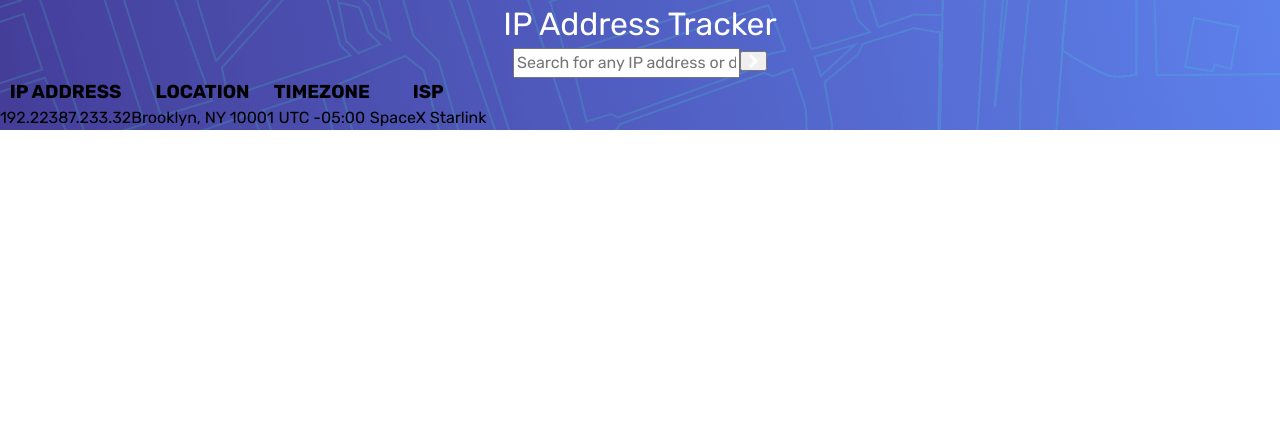
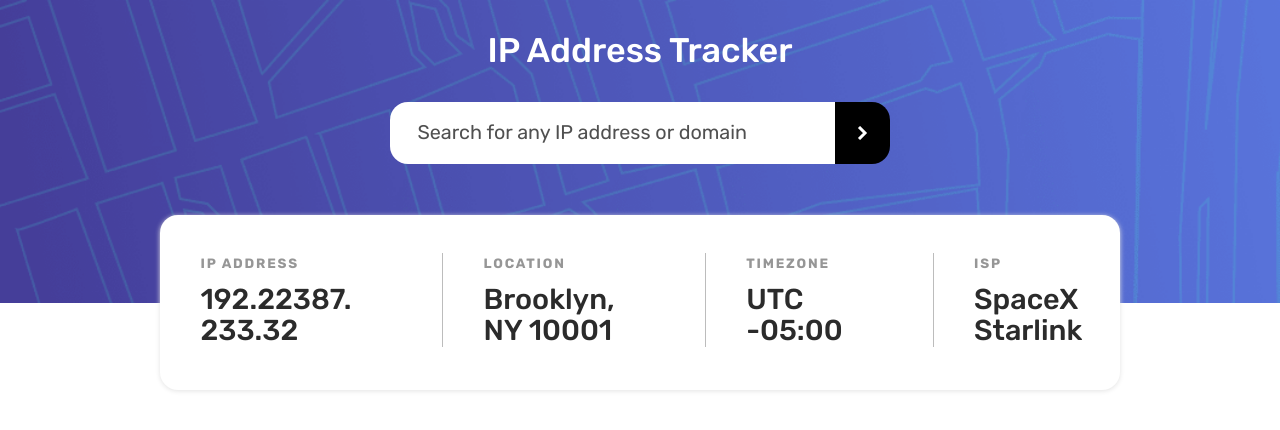
Before and after one commit to darrowv/ip-address-tracker, a React (Vite) app: page / in a window 1280 px wide. Shown: the top 430 px of the page. Built offline with nearby package versions, Linux system fonts and the light colour scheme.

Commit message:
some basic styling

```diff
--- a/src/components/UpperPart/Parameters.scss
+++ b/src/components/UpperPart/Parameters.scss
@@ -1,3 +1,50 @@
+@import "../variables";
+
 .parameters {
-  display: flex;
+  width: 75%;
+  height: 9.72rem;
+  background-color: white;
+  box-shadow: 0px 1px 5px rgb(227, 227, 227);
+  border-radius: 1rem;
+  margin: auto;
+  padding-top: 2.1rem;
+  position: absolute;
+  top: calc(100% - 4.9rem);
+  left: 50%;
+  transform: translateX(-50%);
+
+  ul {
+    list-style-type: none;
+    display: flex;
+    padding: 0;
+
+
+    li {
+      text-align: start;
+      width: 20%;
+      padding-left: 2.25rem;
+      margin-right: 5rem;
+    }
+
+    li + li {
+      border-left: 1px solid rgb(188, 188, 188);
+    }
+
+    h3 {
+      font-size: .75rem;
+      font-weight: $fnt-bold;
+      letter-spacing: .1rem;
+      color: $clr-dark-grey;
+      margin-bottom: 0.6rem;
+    }
+
+    p {
+      font-size: 1.6rem;
+      font-weight: $fnt-regular;
+      color: $clr-very-dark-grey;
+      line-height: 1.75rem;
+    }
+  }
+
+
 }
--- a/src/components/UpperPart/Parameters.tsx
+++ b/src/components/UpperPart/Parameters.tsx
@@ -3,22 +3,24 @@ import "./Parameters.scss";
 const Parameters = () => {
   return (
     <section className="parameters">
-      <div className="ip-address">
-        <h3 className="ip-address__title">IP ADDRESS</h3>
-        <p className="ip-address__data">192.22387.233.32</p>
-      </div>
-      <div className="location">
-        <h3 className="location__title">LOCATION</h3>
-        <p className="location__data">Brooklyn, NY 10001</p>
-      </div>
-      <div className="timezone">
-        <h3 className="timezone__title">TIMEZONE</h3>
-        <p className="timezone__data">UTC -05:00</p>
-      </div>
-      <div className="isp">
-        <h3 className="isp__title">ISP</h3>
-        <p className="isp__data">SpaceX Starlink</p>
-      </div>
+      <ul>
+        <li className="parameters__item">
+          <h3 className="item__title">IP ADDRESS</h3>
+          <p className="item__data">192.22387.233.32</p>
+        </li>
+        <li className="parameters__item">
+          <h3 className="item__title">LOCATION</h3>
+          <p className="item__data">Brooklyn, NY 10001</p>
+        </li>
+        <li className="parameters__item">
+          <h3 className="item__title">TIMEZONE</h3>
+          <p className="item__data">UTC -05:00</p>
+        </li>
+        <li className="parameters__item">
+          <h3 className="item__title">ISP</h3>
+          <p className="item__data">SpaceX Starlink</p>
+        </li>
+      </ul>
     </section>
   );
 };
--- a/src/components/UpperPart/Search.scss
+++ b/src/components/UpperPart/Search.scss
@@ -0,0 +1,36 @@
+@import "../variables";
+
+.search-field {
+  display: flex;
+  width: 39%;
+  margin: auto;
+  border-radius: 1rem;
+  overflow: hidden;
+
+  &__input {
+    width: 89%;
+    border: 0;
+    outline: none;
+    padding: .92rem 1.5rem;
+    font-size: 1.1rem;
+
+    &::placeholder {
+      color: rgb(80, 80, 80);
+    }
+  }
+
+  &__btn {
+    width: 11%;
+    background-color: black;
+    border: 0;
+    display: inline-flex;
+    justify-content: center;
+    align-items: center;
+    transition: 0.1s;
+    cursor: pointer;
+
+    &:hover {
+      background-color: $clr-dark-grey;
+    }
+  }
+}
--- a/src/components/UpperPart/Search.tsx
+++ b/src/components/UpperPart/Search.tsx
@@ -1,4 +1,4 @@
-import React from "react";
+import "./Search.scss"
 
 const Search = () => {
   return (
@@ -6,7 +6,7 @@ const Search = () => {
       <input className="search-field__input" type="text" placeholder="Search for any IP address or domain" />
       <button className="search-field__btn">
         <svg xmlns="http://www.w3.org/2000/svg" width="11" height="14">
-          <path fill="none" stroke="#FFF" stroke-width="3" d="M2 1l6 6-6 6" />
+          <path fill="none" stroke="#FFF" strokeWidth="3" d="M2 1l6 6-6 6" />
         </svg>
       </button>
     </div>
--- a/src/components/UpperPart/index.scss
+++ b/src/components/UpperPart/index.scss
@@ -1,9 +1,17 @@
+@import "../variables";
+
 .upper-part {
   background-image: url("../../assets/pattern-bg.png");
+  background-size: cover;
   text-align: center;
+  padding-bottom: 7.7rem;
+  position: relative;
+
 
   h1 {
     color: white;
-    font-weight: 400;
+    font-size: 1.9rem;
+    font-weight: $fnt-regular;
+    padding: 1.4rem 0;
   }
 }
--- a/src/components/UpperPart/index.tsx
+++ b/src/components/UpperPart/index.tsx
@@ -4,11 +4,11 @@ import "./index.scss"
 
 const UpperPart = () => {
   return (
-    <div className='upper-part'>
+    <section className='upper-part'>
       <h1>IP Address Tracker</h1>
       <Search />
       <Parameters />
-    </div>
+    </section>
   );
 };
 
--- a/src/components/WorldMap/index.tsx
+++ b/src/components/WorldMap/index.tsx
@@ -1,5 +1,3 @@
-import React from 'react';
-
 const Map = () => {
   return (
     <div>
--- /dev/null
+++ b/src/components/_variables.scss
@@ -0,0 +1,6 @@
+$clr-dark-grey: hsl(0, 0%, 59%);
+$clr-very-dark-grey: hsl(0, 0%, 17%);
+
+$fnt-light: 400;
+$fnt-regular: 500;
+$fnt-bold: 700;
--- a/src/index.scss
+++ b/src/index.scss
@@ -10,6 +10,7 @@
 
 html, body {
   height: 100%;
+  font-size: 18px;
 }
 
 body {
```
Also changed, not shown: src/components/WorldMap/Map.scss (deleted), src/components/WorldMap/WorldMap.scss (added).
